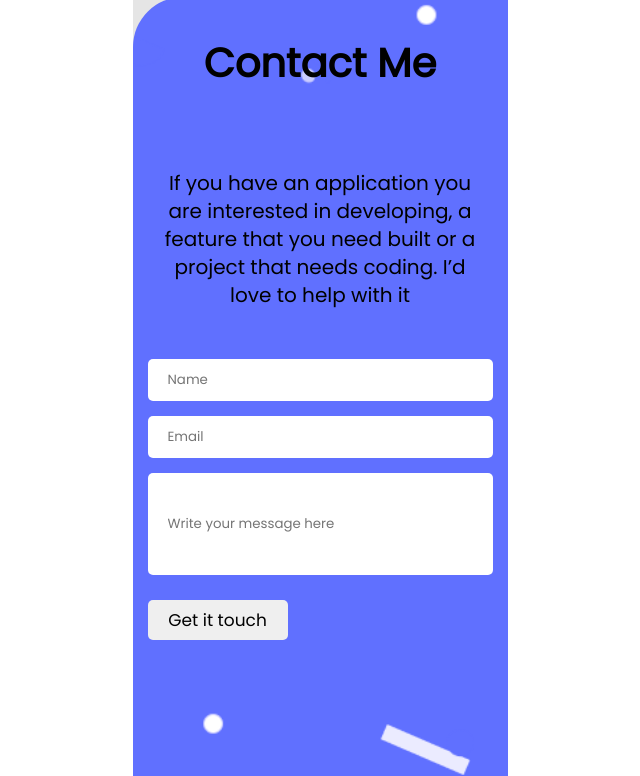
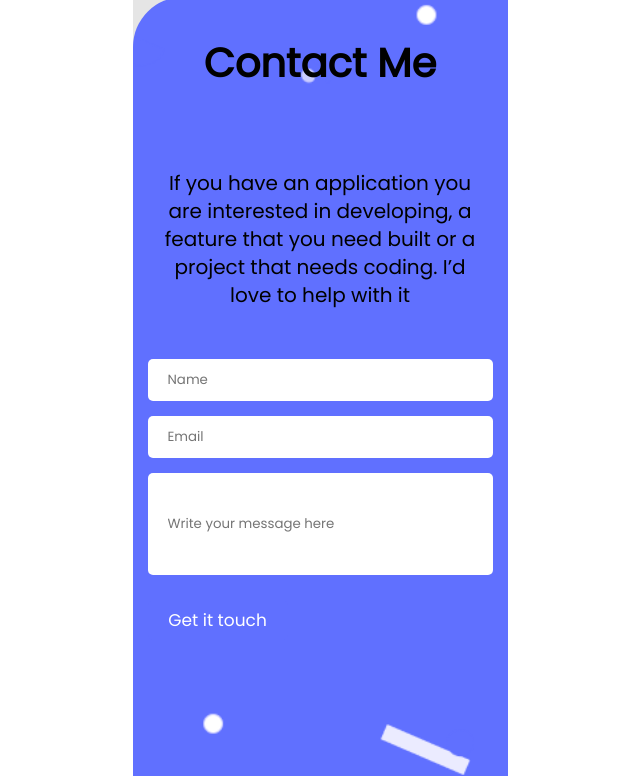
Before and after one commit to Krishnabot/Portfolio_old, a website: page index.html in a window 1280 px wide. In both pictures the pointer is over the input "Get it touch". Shown: the part 4255-5031 px from the top of the page, without its empty margins (320-960 px from the left). Drawn offline with Linux system fonts and the light colour scheme.

Commit message:
Fix get it touch button hover effect

```diff
--- a/style.css
+++ b/style.css
@@ -374,3 +374,8 @@ h2 {
   line-height: 24px;
   margin-top: 10px;
 }
+
+.get-it-touch:hover {
+  background-color: #6070ff;
+  color: #fff;
+}
```
